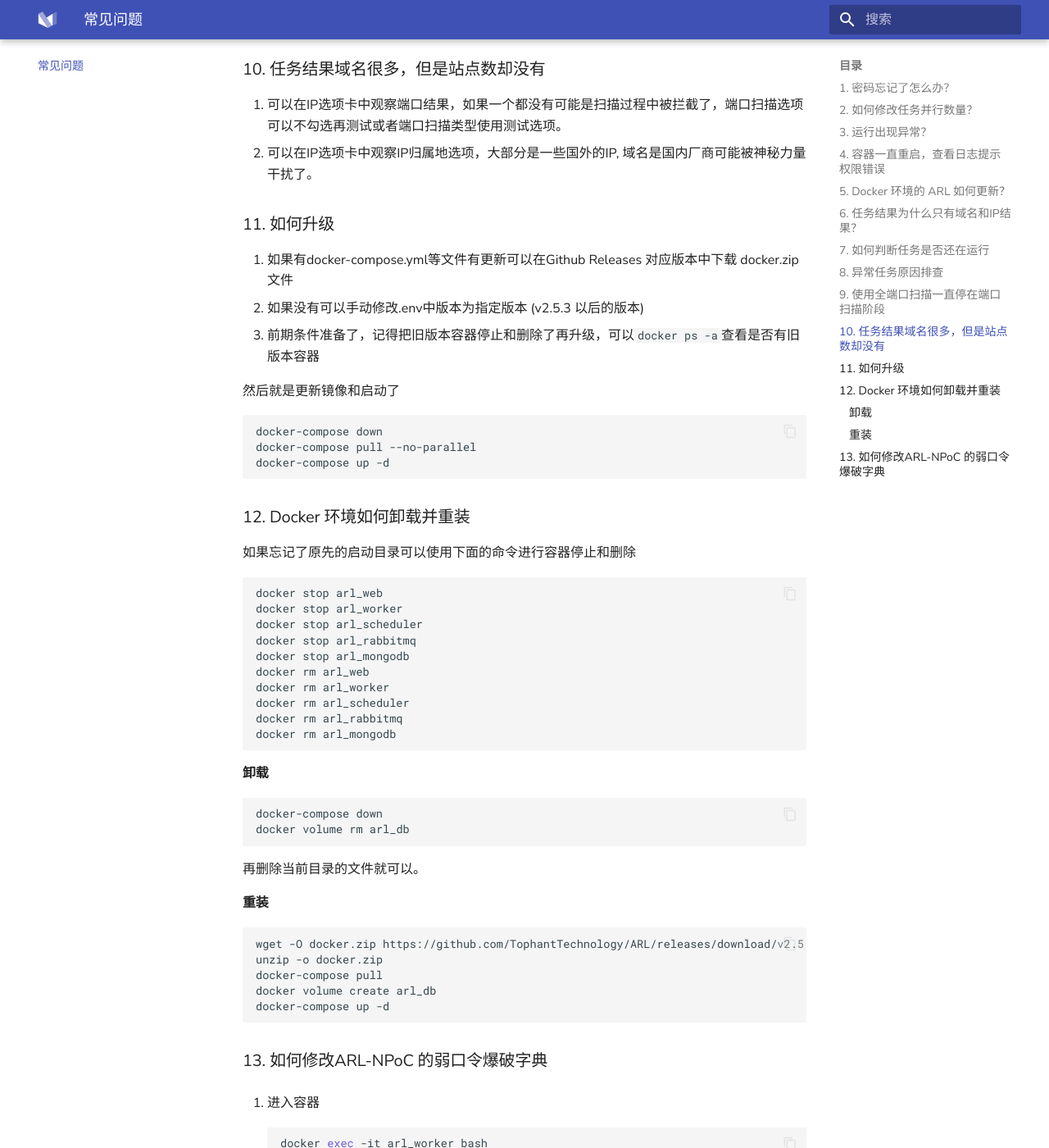
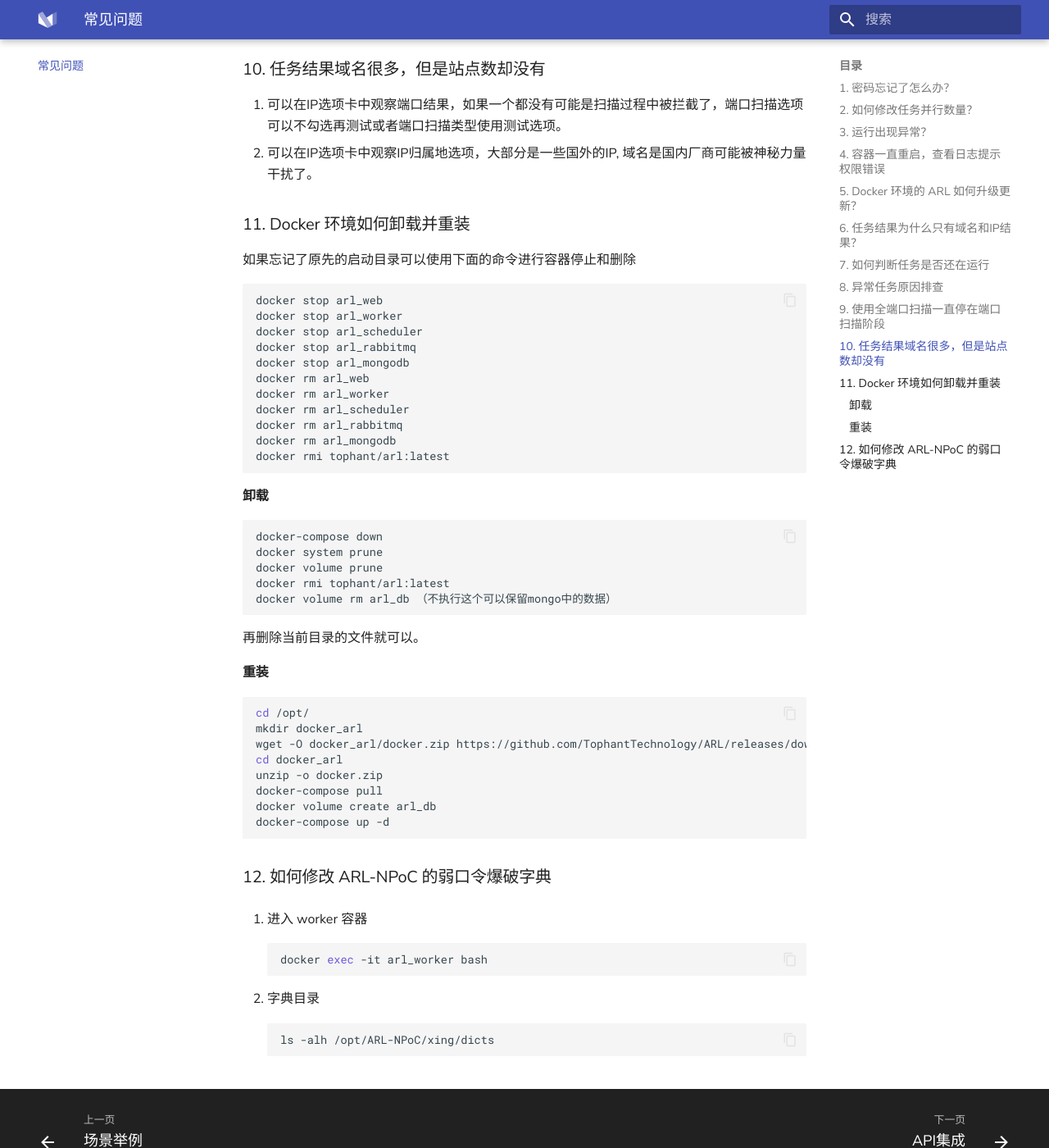
Before and after one commit to TophantTechnology/ARL-doc, an MkDocs documentation site: the page built from docs/faq.md, in a window 1280 px wide and 1400 px high, scrolled down 1961 px. Shown: the whole window at 82% size. Built offline with MkDocs 1.6.1 and Material for MkDocs 9.7.7, drawn with Linux system fonts in a browser that asks for light colours; some of the changed text lies outside the part shown.

Commit message:
更新文档

````diff
--- a/docs/faq.md
+++ b/docs/faq.md
@@ -1,5 +1,5 @@
 ### 1. 密码忘记了怎么办？
-Q：可以执行下面的命令，然后使用admin/admin123就可以登录了。
+可以执行下面的命令，然后使用admin/admin123就可以登录了。
 
 ```
 docker exec -ti arl_mongodb mongo -u admin -p admin
@@ -10,11 +10,11 @@ db.user.insert({ username: 'admin',  password: hex_md5('arlsalt!@#'+'admin123')
 ```
 
 ### 2. 如何修改任务并行数量？
-Q: 修改下面文件43行中的 -c 参数即可，默认为2, 重启容器生效。
+修改下面文件43行中的 -c 参数即可，默认为2, 重启容器生效。
 [https://github.com/TophantTechnology/ARL/blob/master/docker/docker-compose.yml#L43](https://github.com/TophantTechnology/ARL/blob/master/docker/docker-compose.yml#L43)
 
 ### 3. 运行出现异常？
-Q: 可以执行下面的三条命令并尝试触发错误观察输出有什么异常。
+可以执行下面的三条命令并尝试触发错误观察输出有什么异常。
 
 ```
 docker-compose ps
@@ -26,11 +26,12 @@ tail -f *.log
 
 排查下宿主机是否开启了`selinux` , 将`selinux`功能关闭即可。
 
-### 5. Docker 环境的 ARL 如何更新？
+### 5. Docker 环境的 ARL 如何升级更新？
+先手动更新`config-docker.yaml`和 `docker-compose.yml`
+docker-compose pull 是为了更新镜像， 如果碰到问题可以排查是否使用了三方镜像源。
 
-git pull 是为了更新docker-compose.yml， docker-compose pull 是为了更新镜像， 如果碰到问题可以排查是否使用了三方镜像源。
 ```
-git pull
+docker-compose down
 docker-compose pull
 docker-compose up -d
 ```
@@ -69,19 +70,8 @@ docker-compose up -d
 1. 可以在IP选项卡中观察端口结果，如果一个都没有可能是扫描过程中被拦截了，端口扫描选项可以不勾选再测试或者端口扫描类型使用测试选项。
 2. 可以在IP选项卡中观察IP归属地选项，大部分是一些国外的IP, 域名是国内厂商可能被神秘力量干扰了。
 
-### 11. 如何升级
-1. 如果有docker-compose.yml等文件有更新可以在Github Releases 对应版本中下载 docker.zip文件
-2. 如果没有可以手动修改.env中版本为指定版本 (v2.5.3 以后的版本)
-3. 前期条件准备了，记得把旧版本容器停止和删除了再升级，可以`docker ps -a`查看是否有旧版本容器
 
-然后就是更新镜像和启动了
-```shell
-docker-compose down
-docker-compose pull --no-parallel
-docker-compose up -d
-```
-
-### 12. Docker 环境如何卸载并重装
+### 11. Docker 环境如何卸载并重装
 如果忘记了原先的启动目录可以使用下面的命令进行容器停止和删除
 ```shell
 docker stop arl_web
@@ -94,27 +84,34 @@ docker rm arl_worker
 docker rm arl_scheduler
 docker rm arl_rabbitmq
 docker rm arl_mongodb
+docker rmi tophant/arl:latest
 ```
 
 #### 卸载
 ```shell
 docker-compose down
-docker volume rm arl_db
+docker system prune
+docker volume prune
+docker rmi tophant/arl:latest
+docker volume rm arl_db （不执行这个可以保留mongo中的数据）
 ```
 再删除当前目录的文件就可以。
 
 #### 重装
 ```shell
-wget -O docker.zip https://github.com/TophantTechnology/ARL/releases/download/v2.5.4/docker.zip
+cd /opt/
+mkdir docker_arl
+wget -O docker_arl/docker.zip https://github.com/TophantTechnology/ARL/releases/download/v2.6/docker.zip
+cd docker_arl
 unzip -o docker.zip
 docker-compose pull
 docker volume create arl_db
 docker-compose up -d
 ```
 
-### 13. 如何修改ARL-NPoC 的弱口令爆破字典
+### 12. 如何修改 ARL-NPoC 的弱口令爆破字典
 
-1. 进入容器
+1. 进入 worker 容器
 ```shell
 docker exec -it arl_worker bash
 ```
--- a/mkdocs.yml
+++ b/mkdocs.yml
@@ -110,6 +110,7 @@ nav:
       - 指纹管理: function_desc/finger.md
       - 计划任务: function_desc/schedule_task.md
       - GitHub监控: function_desc/github_monitor.md
+      - WIH 调用: function_desc/web_info_hunter.md
   - 场景举例: scene_example.md
   - 常见问题: faq.md
   - API集成: api.md
````
Also changed, not shown: docs/config_option.md (+3 -0 lines), docs/function_desc/index.md (+5 -3 lines), docs/function_desc/web_info_hunter.md (added, +37 -0 lines), docs/index.md (+1 -0 lines), docs/release_log.md (+17 -0 lines), docs/function_desc/img.png (added).
